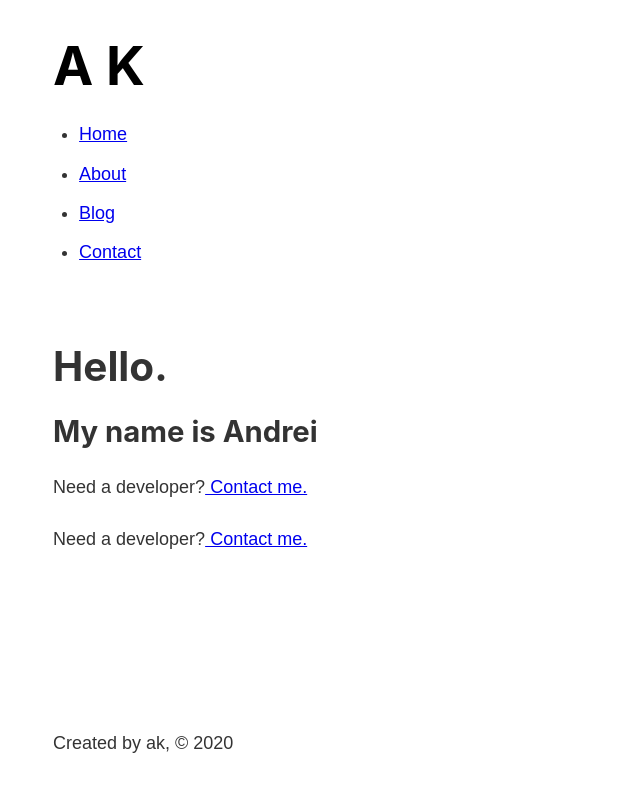
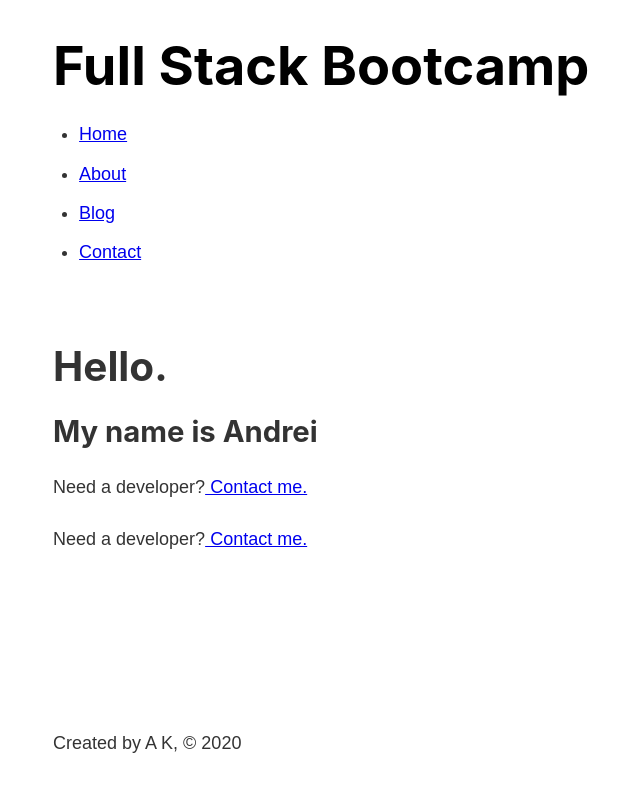
Before and after one commit to akudrin/webdev, a Gatsby site in the folder gatsby-a/: page / in a window 1280 px wide. Shown: the whole page, without its empty margins (230-870 px from the left). Built offline with nearby package versions, Linux system fonts and the light colour scheme; Gatsby itself is replaced by a stand-in of ours.

Commit message:
WebDev/Gatsby - First Project - GRAPHQL Intro

```diff
--- a/gatsby-a/gatsby-config.js
+++ b/gatsby-a/gatsby-config.js
@@ -6,5 +6,9 @@
 
 module.exports = {
   /* Your site config here */
+  siteMetadata: {
+    title: "Full Stack Bootcamp",
+    author: "A K",
+  },
   plugins: ["gatsby-plugin-sass"],
 }
--- a/gatsby-a/src/components/footer.js
+++ b/gatsby-a/src/components/footer.js
@@ -1,11 +1,22 @@
 import React from "react"
+import { graphql, useStaticQuery } from "gatsby"
 
 const Footer = () => {
- return (
+  const data = useStaticQuery(graphql`
+    query {
+      site {
+        siteMetadata {
+          author
+        }
+      }
+    }
+  `)
+
+  return (
     <footer>
-    <p>Created by ak, © 2020 </p>
+      <p>Created by {data.site.siteMetadata.author}, © 2020 </p>
     </footer>
- )
+  )
 }
 
 export default Footer
--- a/gatsby-a/src/components/header.js
+++ b/gatsby-a/src/components/header.js
@@ -1,16 +1,26 @@
 import React from "react"
-import { Link } from "gatsby"
+import { Link, graphql, useStaticQuery } from "gatsby"
 
 //import "./header.module.scss"
 
 import headerStyles from "./header.module.scss"
 
 const Header = () => {
+  const data = useStaticQuery(graphql`
+    query {
+      site {
+        siteMetadata {
+          title
+        }
+      }
+    }
+  `)
+
   return (
     <header className={headerStyles.header}>
       <h1>
         <Link className={headerStyles.title} to="/">
-          A K
+          {data.site.siteMetadata.title}
         </Link>
       </h1>
       <nav>
```
